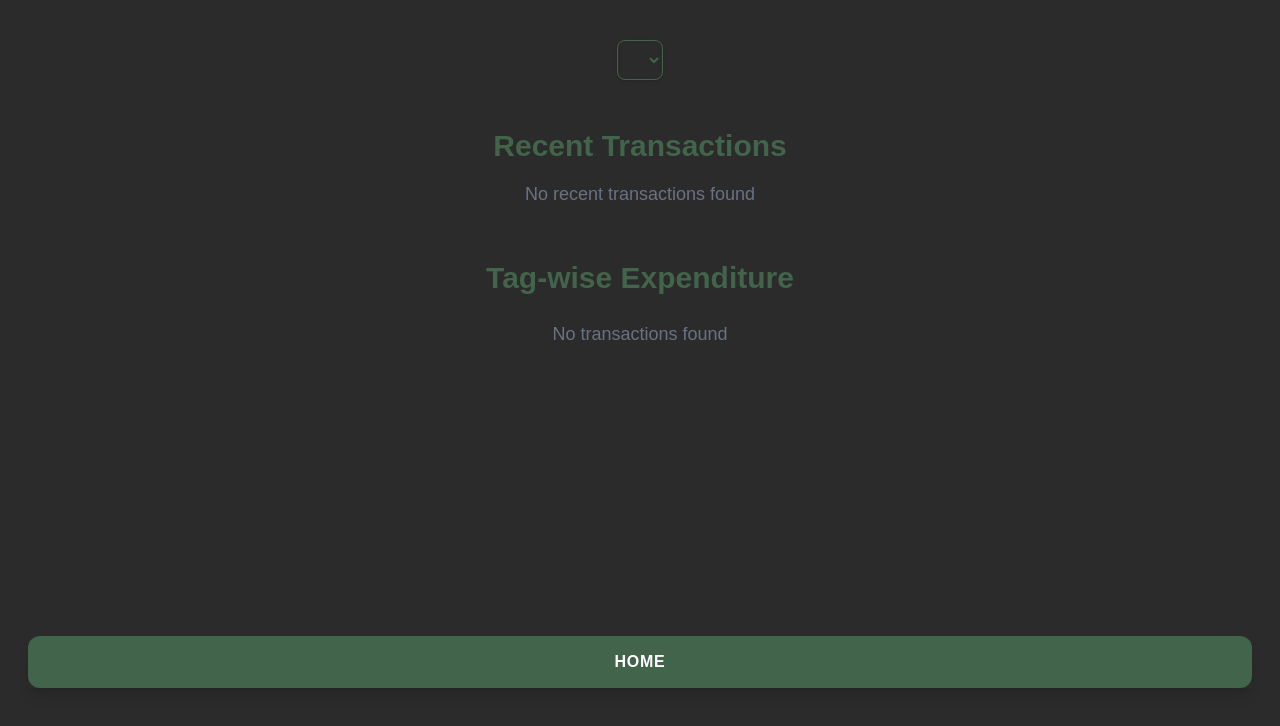
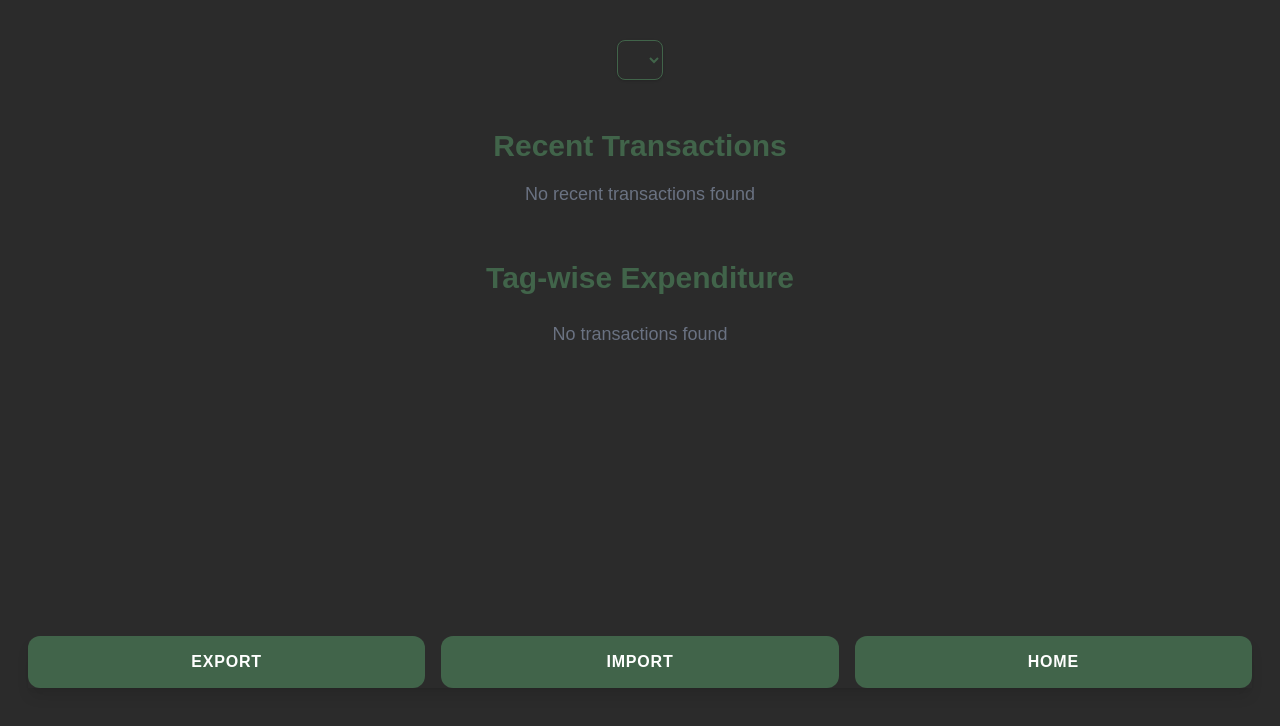
Before and after one commit to priyankarkoley/ExpenseTracker, a Next.js app: page /transactions in a window 1280 px wide. Shown: the top 726 px of the page. Built offline with nearby package versions, Linux system fonts and the light colour scheme.

Commit message:
Add export and import functionality for localStorage data

```diff
--- a/src/app/page.tsx
+++ b/src/app/page.tsx
@@ -1,6 +1,7 @@
 'use client';
 import Link from 'next/link';
 import { useEffect, useState } from 'react';
+import { toast } from 'react-hot-toast';
 import { retrieveFromLocalStorage, storeToLocalStorage } from '@/utils/localStorage';
 interface TransactionType {
 	tag: string;
@@ -54,13 +55,16 @@ export default function Home() {
 		const handleAddTag = () => {
 			if (tagName.trim() !== '') {
 				if (tags.includes(tagName.toUpperCase())) {
-					alert('Tag already exists!');
+					toast.error('Tag already exists!');
 					return;
 				}
 				storeToLocalStorage('tags', [...tags, tagName.toUpperCase()]);
 				setTags(prevTags => [...prevTags, tagName.toUpperCase()]);
 				setTagName('');
 				setShowAddTagModal(false);
+				toast.success('Tag added!');
+			} else {
+				toast.error('Tag name cannot be empty!');
 			}
 		};
 		return (
@@ -95,7 +99,7 @@ export default function Home() {
 
 	const handleAdd = () => {
 		if (!selectedTag) {
-			alert('Please select a tag');
+			toast.error('Please select a tag');
 			return;
 		}
 		const parsedAmount = parseFloat(amount);
@@ -112,6 +116,9 @@ export default function Home() {
 			const storedTransactions = retrieveFromLocalStorage<TransactionType[]>('transactions') || [];
 			const updatedTransactions = [...storedTransactions, transaction];
 			storeToLocalStorage('transactions', updatedTransactions);
+			toast.success('Transaction added!');
+		} else {
+			toast.error('Please enter a valid amount');
 		}
 		setAmount('');
 		setDescription(''); // Reset description
@@ -122,12 +129,10 @@ export default function Home() {
 	return (
 		<div className="flex h-full flex-col justify-between px-9 pt-6">
 			{showAddTagModal && <AddTagModal />}
-
 			{/* TOTAL */}
 			<div className="flex h-40 items-center justify-center rounded-4xl bg-[#FFA725] font-serif text-5xl font-semibold text-black">
 				<span className="pt-4 pr-2 text-lg">Total:</span> ₹{total ? total.toFixed(2) : 'N.A.'}
 			</div>
-
 			<div>
 				{/* ADD TAG */}
 				<div className="space-y-1 pt-4 text-xl">
@@ -136,7 +141,7 @@ export default function Home() {
 						{tags.map(tag => (
 							<button
 								key={tag}
-								className={`rounded-xl text-black border-4 bg-[#FFA725] px-2 py-1 font-semibold tracking-wider ${
+								className={`rounded-xl border-4 bg-[#FFA725] px-2 py-1 font-semibold tracking-wider text-black ${
 									selectedTag === tag ? 'border-blue-600' : 'border-[#FFA725]'
 								}`}
 								onClick={() => {
@@ -147,7 +152,7 @@ export default function Home() {
 							</button>
 						))}
 						<button
-							className="boreder-[#FFA725] text-black border- rounded-xl bg-[#FFA725] px-4 py-2 font-semibold tracking-wider"
+							className="boreder-[#FFA725] border- rounded-xl bg-[#FFA725] px-4 py-2 font-semibold tracking-wider text-black"
 							onClick={() => setShowAddTagModal(true)}
 						>
 							+
@@ -209,7 +214,6 @@ export default function Home() {
 					</div>
 				</div>
 			</div>
-
 			{/* TRANSACTIONS HISTORY*/}
 			<Link
 				href="/transactions"
--- a/src/app/transactions/page.tsx
+++ b/src/app/transactions/page.tsx
@@ -1,5 +1,6 @@
 'use client';
 import { useEffect, useState } from 'react';
+import { toast } from 'react-hot-toast';
 import { retrieveFromLocalStorage } from '@/utils/localStorage';
 import Link from 'next/link';
 
@@ -65,7 +66,8 @@ export default function Transactions() {
 		return ordered;
 	};
 
-	useEffect(() => {
+	// Extracted logic for updating transactions state
+	const updateTransactionsState = () => {
 		const storedTransactions = retrieveFromLocalStorage<TransactionType[]>('transactions') || [];
 		const totals: { [key: string]: number } = {};
 		const currentMonth = new Date().getMonth();
@@ -95,6 +97,10 @@ export default function Transactions() {
 		} else if (monthKeys.length > 0) {
 			setSelectedMonth(monthKeys[0]);
 		}
+	};
+
+	useEffect(() => {
+		updateTransactionsState();
 	}, []);
 
 	// Update tagTotals when selectedMonth changes
@@ -246,6 +252,56 @@ export default function Transactions() {
 				>
 					DELETE
 				</button> */}
+				<button
+					onClick={() => {
+						try {
+							const allData = { ...localStorage };
+							const blob = new Blob([JSON.stringify(allData, null, 2)], { type: 'application/json' });
+							const url = URL.createObjectURL(blob);
+							const a = document.createElement('a');
+							a.href = url;
+							a.download = 'localStorage-export.json';
+							document.body.appendChild(a);
+							a.click();
+							document.body.removeChild(a);
+							URL.revokeObjectURL(url);
+							toast.success('Exported localStorage successfully!');
+						} catch (err) {
+							toast.error('Failed to export localStorage.');
+						}
+					}}
+					className="w-full rounded-xl bg-[#41644A] py-3.5 text-center"
+				>
+					EXPORT
+				</button>
+				<button
+					onClick={() => {
+						const input = document.createElement('input');
+						input.type = 'file';
+						input.accept = 'application/json';
+						input.onchange = async (e: any) => {
+							const file = e.target.files[0];
+							if (!file) return;
+							const text = await file.text();
+							try {
+								const data = JSON.parse(text);
+								if (typeof data === 'object' && data !== null) {
+									Object.entries(data).forEach(([key, value]) => {
+										localStorage.setItem(key, value as string);
+									});
+									toast.success('Imported localStorage successfully!');
+									updateTransactionsState();
+								}
+							} catch (err) {
+								toast.error('Invalid JSON file.');
+							}
+						};
+						input.click();
+					}}
+					className="w-full rounded-xl bg-[#41644A] py-3.5 text-center"
+				>
+					IMPORT
+				</button>
 				<Link href="/" className="w-full rounded-xl bg-[#41644A] py-3.5 text-center">
 					HOME
 				</Link>
```
